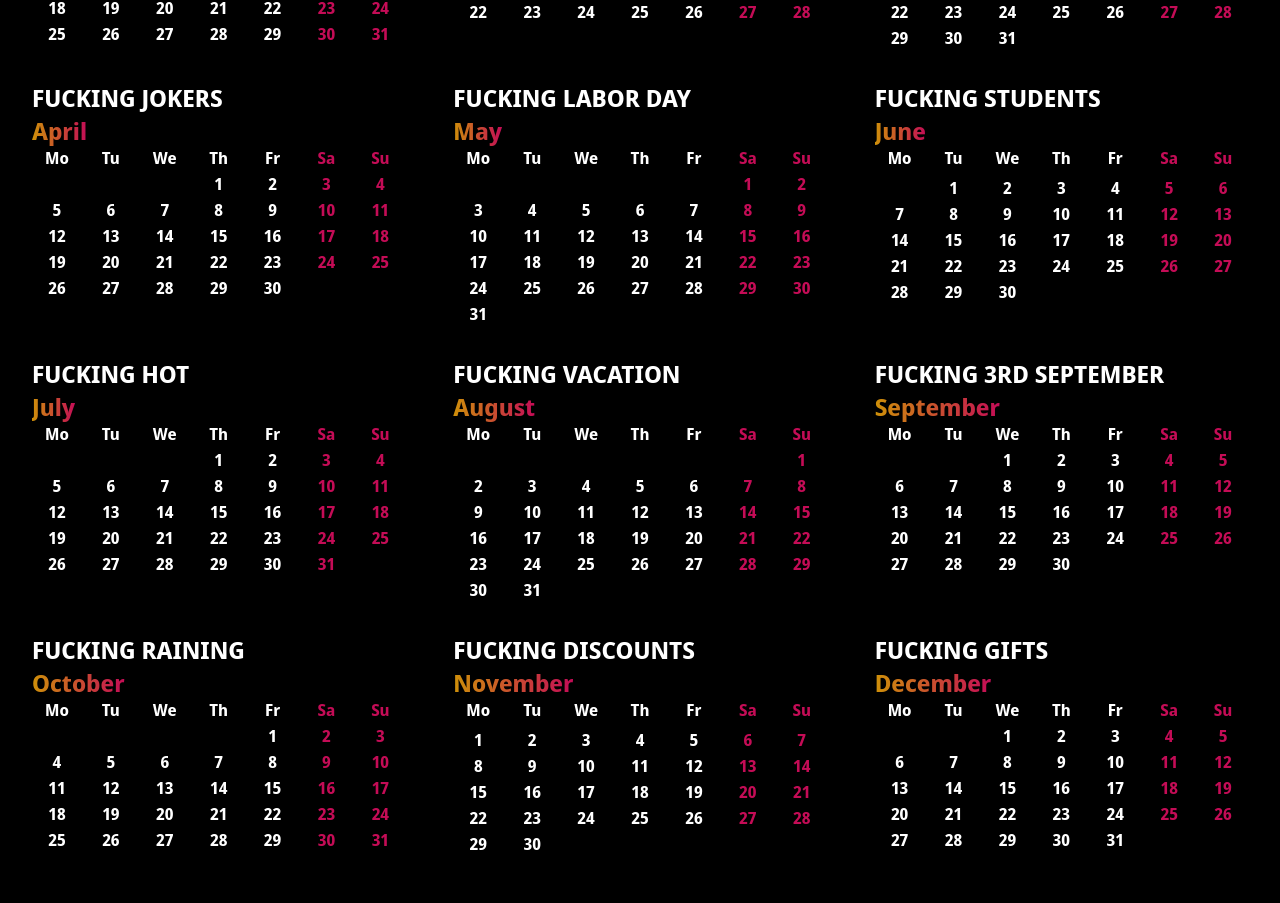
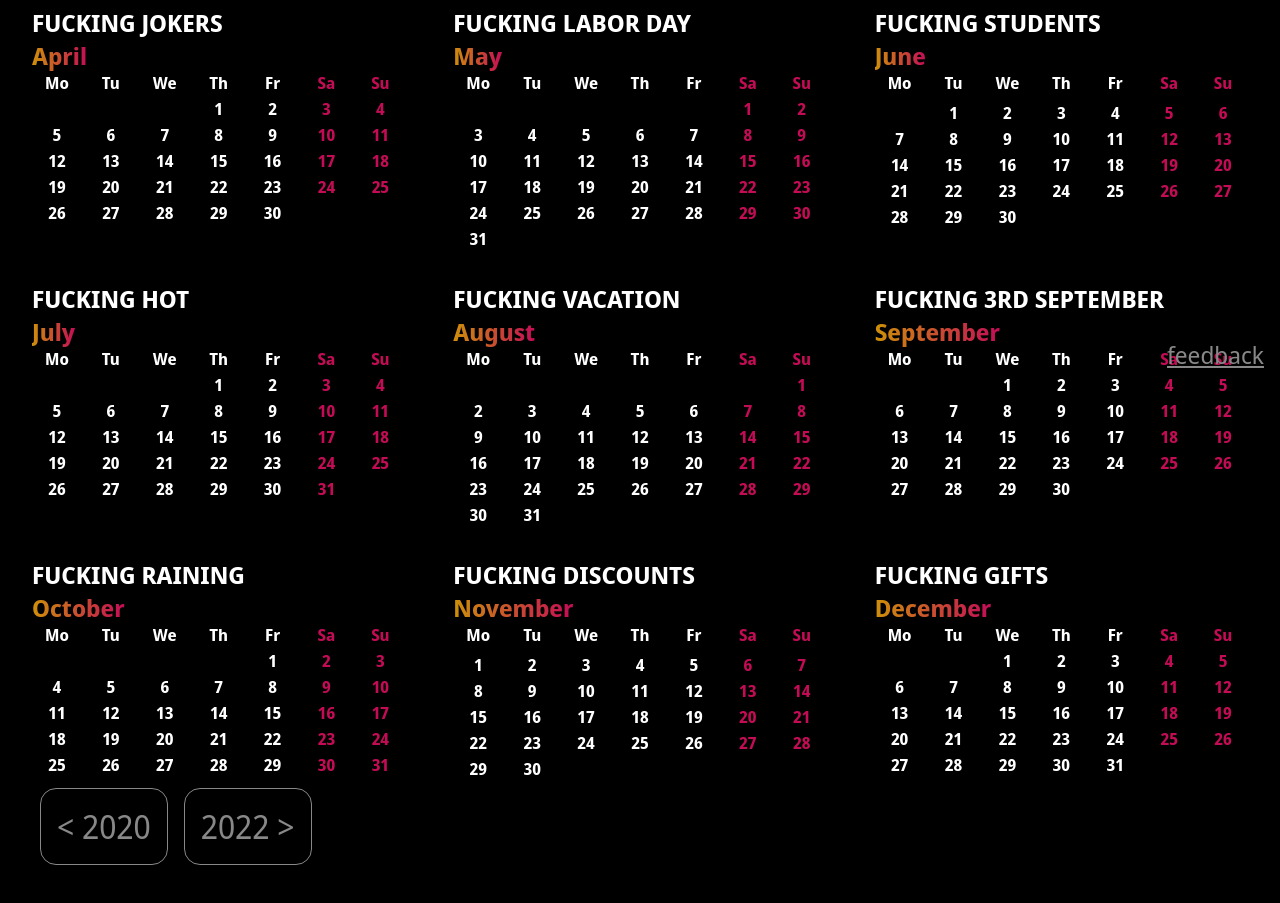
Before and after one commit to Rubyroidas/calendar, a React app: page / in a window 1280 px wide. Shown: the part 413-1316 px from the top of the page. Built offline with nearby package versions, Linux system fonts and the light colour scheme.

Commit message:
feedback form

```diff
--- a/src/App.scss
+++ b/src/App.scss
@@ -167,13 +167,18 @@ menu {
 }
 
 .year-links {
+  margin: 1vmin 0;
+
   & > a {
     color: var(--link-color);
-    text-decoration: underline;
+    text-decoration: none;
     display: inline-block;
     padding: 2vmin;
+    margin: 0 1vmin;
     font-size: 2rem;
-    font-weight: bold;
+    //font-weight: bold;
+    border: solid 1px var(--link-color);
+    border-radius: 1rem;
   }
 }
 
@@ -241,3 +246,14 @@ menu {
   --text-color: #3c3c3c;
   --link-color: #813027;
 }
+
+.feedback {
+  position: absolute;
+  right: 0;
+  bottom: 0;
+  color: var(--link-color);
+  text-decoration: underline;
+  display: inline-block;
+  padding: 2vmin;
+  font-size: 1.5rem;
+}
--- a/src/Calendar.jsx
+++ b/src/Calendar.jsx
@@ -103,6 +103,17 @@ const MenuIcon = ({onClick}) => (
     </svg>
 );
 
+const Feedback = () => {
+    const store = useStore();
+    const url = 'https://docs.google.com/forms/d/18XB760X2BtRs0zMy7HAqhI-GFGgHTB7La8Wa1azNiVs/edit?usp=sharing';
+
+    return (
+        <a className="feedback" href={url} target="_blank">
+            {locales[store.preferredLanguage].feedback}
+        </a>
+    );
+};
+
 const Menu = () => {
     const [collapsed, setCollapsed] = useState(true);
     const onMenuClick = () => {
@@ -145,16 +156,17 @@ export const Calendar = observer(() => {
             <Menu/>
             <div className="calendar">
                 <h1 className="gradient">{pageTitle} {year}</h1>
-                <div className="year-links">
-                    <Link to={`/${year - 1}`}>&lt; {year - 1}</Link>
-                    <Link to={`/${year + 1}`}>{year + 1} &gt;</Link>
-                </div>
                 <div className="months">
                     {months.map(month => (
                         <Month key={month} month={month} year={year}/>
                     ))}
                 </div>
+                <div className="year-links">
+                    <Link to={`/${year - 1}`}>&lt; {year - 1}</Link>
+                    <Link to={`/${year + 1}`}>{year + 1} &gt;</Link>
+                </div>
             </div>
+            <Feedback/>
         </div>
     );
 });
--- a/src/locales/en.json
+++ b/src/locales/en.json
@@ -2,6 +2,7 @@
   "flag": "\uD83C\uDDEC\uD83C\uDDE7",
   "theme": "theme",
   "language": "language",
+  "feedback": "feedback",
   "pageTitle": "Fucking calendar",
   "monthDescriptions": [
     "Fucking new year",
--- a/src/locales/ru.json
+++ b/src/locales/ru.json
@@ -2,6 +2,7 @@
   "flag": "\uD83C\uDDF7\uD83C\uDDFA",
   "theme": "тема",
   "language": "язык",
+  "feedback": "обратная связь",
   "pageTitle": "Ёбаный календарь",
   "monthDescriptions": [
     "Ёбаный новый год",
--- a/src/locales/uk.json
+++ b/src/locales/uk.json
@@ -2,6 +2,7 @@
   "flag": "\uD83C\uDDFA\uD83C\uDDE6",
   "theme": "тема",
   "language": "мова",
+  "feedback": "зворотній зв'язок",
   "pageTitle": "Йобаний календар",
   "monthDescriptions": [
     "Йобаний новий рік",
```
